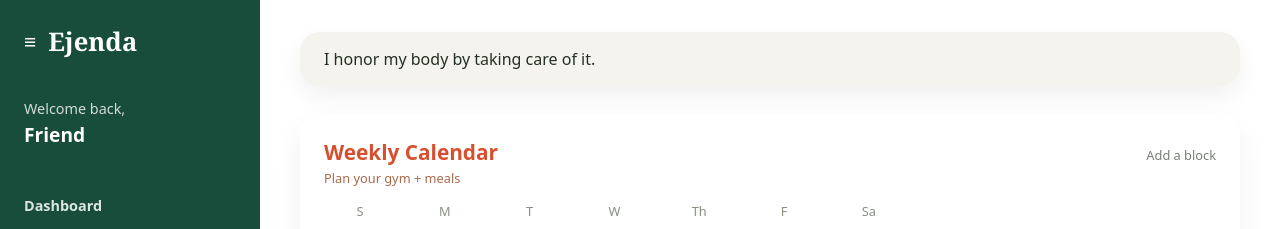
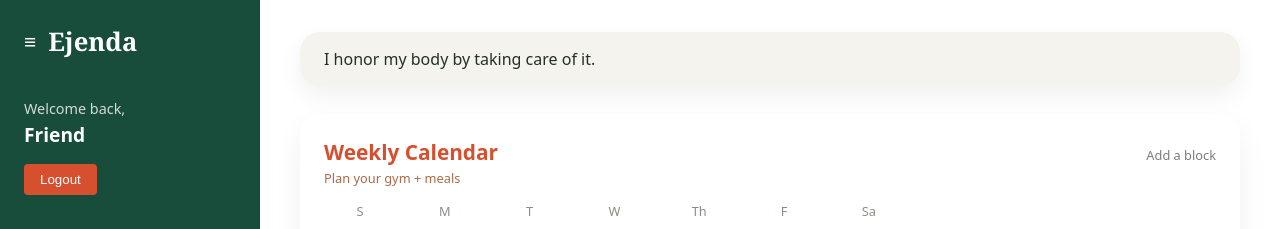
Before and after one commit to jasminelinang/cse264-ejenda, a React (Vite) app in the folder client/: page /dashboard in a window 1280 px wide. Shown: the top 229 px of the page. Built offline with nearby package versions, Linux system fonts and the light colour scheme.

Commit message:
adding logout button and other stuffs

```diff
--- a/client/src/pages/Dashboard.css
+++ b/client/src/pages/Dashboard.css
@@ -346,6 +346,22 @@
   font-size: 0.75rem;
   color: #6e746a;
 }
+.dash-logout-btn {
+  margin-top: 1rem;
+  width: 100%;
+  padding: 0.5rem 1rem;
+  background-color: #d6502f;
+  color: white;
+  border: none;
+  border-radius: 4px;
+  cursor: pointer;
+  font-weight: bold;
+}
+
+.dash-logout-btn:hover {
+  background-color: #d6502f;
+}
+
 
 /* Responsive */
 
--- a/client/src/pages/Dashboard.jsx
+++ b/client/src/pages/Dashboard.jsx
@@ -1,5 +1,7 @@
 import React, { useState, useEffect } from "react";
 import "./Dashboard.css";
+// Added
+import LogoutButton from "./LogoutButton.jsx";
 
 const API_BASE = "http://localhost:3000"; // for later when you save to backend
 
@@ -31,7 +33,6 @@
 ];
 
 function Dashboard() {
-  // pull name from localStorage if you saved it on login
   const storedName =
     localStorage.getItem("ejenda_name") ||
     localStorage.getItem("ejenda_user_name") ||
@@ -39,26 +40,17 @@
 
   const [affirmation, setAffirmation] = useState(sampleAffirmations[0]);
   const [groceryText, setGroceryText] = useState("");
-  const [events, setEvents] = useState([]); // { id, dayIndex, title, type }
+  const [events, setEvents] = useState([]);
 
   const [newEventDay, setNewEventDay] = useState("M");
   const [newEventTitle, setNewEventTitle] = useState("");
   const [newEventType, setNewEventType] = useState("gym");
 
-  // pick a random affirmation when dashboard loads
   useEffect(() => {
     const random =
       sampleAffirmations[Math.floor(Math.random() * sampleAffirmations.length)];
     setAffirmation(random);
   }, []);
-
-  // TODO: later – load events from backend for this user
-  // useEffect(() => {
-  //   fetch(`${API_BASE}/api/events`)
-  //     .then(res => res.json())
-  //     .then(data => setEvents(data))
-  //     .catch(err => console.error("Error loading events:", err));
-  // }, []);
 
   const handleAddEvent = (e) => {
     e.preventDefault();
@@ -73,14 +65,6 @@
     };
 
     setEvents((prev) => [...prev, newEvent]);
-
-    // TODO: later – POST to backend
-    // fetch(`${API_BASE}/api/events`, {
-    //   method: "POST",
-    //   headers: { "Content-Type": "application/json" },
-    //   body: JSON.stringify(newEvent),
-    // });
-
     setNewEventTitle("");
   };
 
@@ -98,7 +82,11 @@
         <div className="dash-welcome">
           <p className="dash-welcome-label">Welcome back,</p>
           <p className="dash-welcome-name">{storedName}</p>
+
+          {/*logout*/}
+          <LogoutButton />
         </div>
+
         <nav className="dash-nav">
           <span className="dash-nav-item dash-nav-active">Dashboard</span>
           <span className="dash-nav-item">Gym planner (soon)</span>
@@ -152,7 +140,7 @@
             ))}
           </div>
 
-          {/* Quick add event form */}
+          {/* add event form */}
           <form className="dash-add-form" onSubmit={handleAddEvent}>
             <div className="dash-add-field">
               <label>Day</label>
@@ -196,9 +184,8 @@
           </form>
         </section>
 
-        {/* Bottom layout: grocery + recipes */}
+        {/* grocery + recipes */}
         <section className="dash-bottom-row">
-          {/* Grocery list */}
           <div className="dash-grocery-card">
             <h3>Grocery List</h3>
             <textarea
@@ -208,7 +195,6 @@
             />
           </div>
 
-          {/* Recipes */}
           <div className="dash-recipes-card">
             <h3>This week&apos;s recipes:</h3>
             <div className="dash-recipe-list">
--- /dev/null
+++ b/client/src/pages/LogoutButton.jsx
@@ -0,0 +1,44 @@
+import { useNavigate } from "react-router-dom";
+import React from "react";
+
+function LogoutButton() {
+  const navigate = useNavigate();
+
+  const handleLogout = () => {
+    try {
+      // remove token for logout
+      localStorage.removeItem("ejenda_token");
+      localStorage.removeItem("ejenda_name");
+      localStorage.removeItem("ejenda_weight");
+      localStorage.removeItem("ejenda_height");
+      localStorage.removeItem("ejenda_proteinGoal");
+      localStorage.removeItem("ejenda_dietPrefs");
+      localStorage.removeItem("ejenda_allergies");
+
+      // go back to login
+      navigate("/login");
+    } catch (err) {
+      console.error("Logout failed:", err);
+    }
+  };
+
+  return (
+    <button
+      type="button"
+      onClick={handleLogout}
+      style={{
+        padding: "0.5rem 1rem",
+        cursor: "pointer",
+        marginTop: "1rem",
+        backgroundColor: "#d6502f",
+        color: "white",
+        border: "none",
+        borderRadius: "4px",
+      }}
+    >
+      Logout
+    </button>
+  );
+}
+
+export default LogoutButton;
```
Also changed, not shown: client/src/pages/Settings.jsx (added), 2 other files (tests, documents, lock files or other folders).
